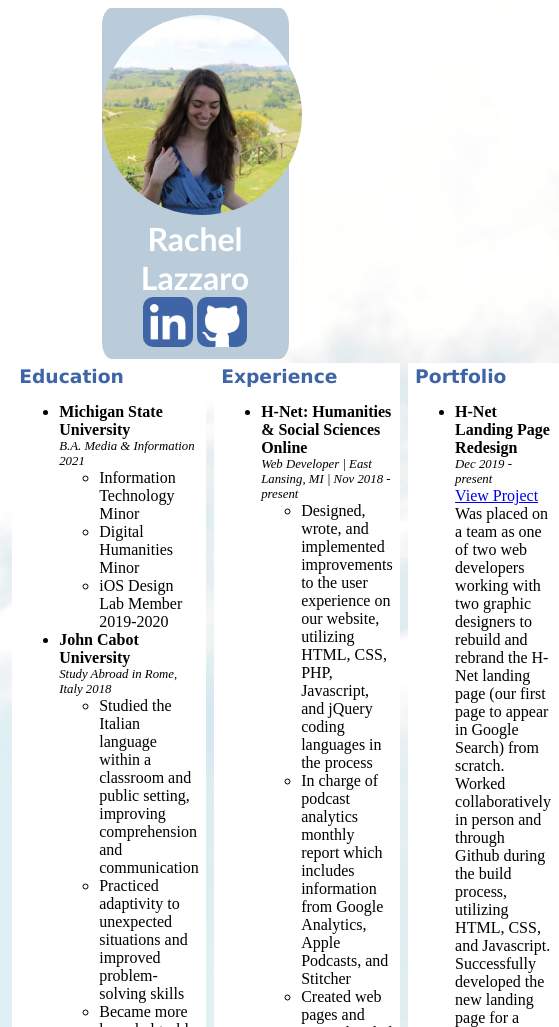
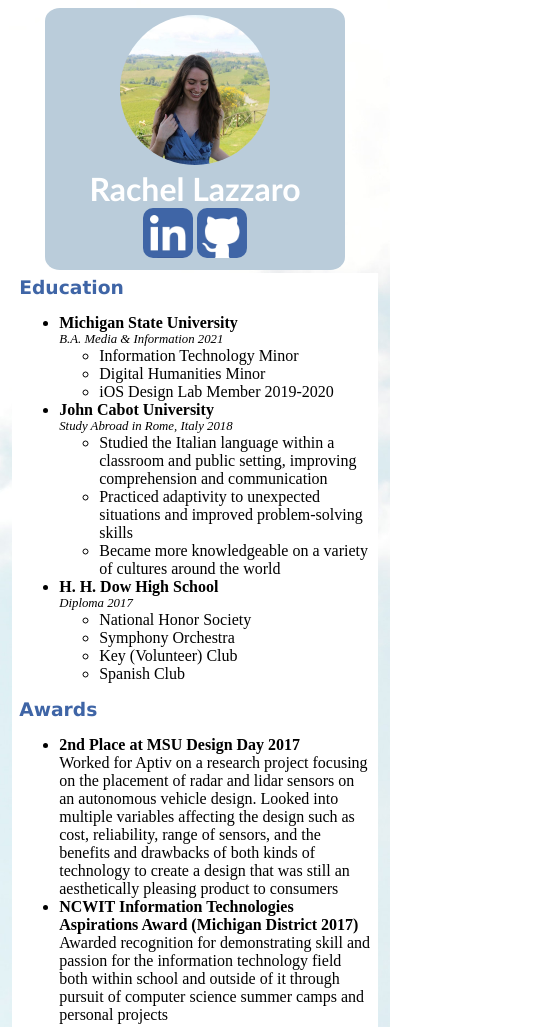
Before and after one commit to lazzaror/MI-449-css-spacing-and-layout, a plain HTML site: page index.html in a window 390 px wide. Shown: the top 1027 px of the page, 559 px wide, since content can reach past the window. Drawn offline with Linux system fonts and the light colour scheme.

Commit message:
added mobile version

```diff
--- a/index.html
+++ b/index.html
@@ -50,7 +50,7 @@
       </ul>
       <h3>Awards</h3>
       <ul>
-        <li class="header">2nd Place at MSU Design Day 2017
+        <li class="header">2nd Place at MSU Design Day 2017</li>
         Worked for Aptiv on a research project focusing on the placement of radar and lidar sensors on an autonomous
         vehicle design. Looked into multiple variables affecting the design such as cost, reliability, range of sensors,
         and the benefits and drawbacks of both kinds of technology to create a design that was still an aesthetically pleasing product to consumers
--- a/style.css
+++ b/style.css
@@ -13,13 +13,14 @@ body {
 }
 
 .profile-img {
-  width: 200px;
+  width: 30%;
   border-radius: 50%;
 }
 
 h1 {
   margin: 0;
   font-family: 'Trebuchet MS', 'Lucida Sans Unicode', 'Lucida Grande', 'Lucida Sans', Arial, sans-serif;
+  font-size: 2em;
   color: white;
 }
 
@@ -68,3 +69,28 @@ img {
 .portfolio {
   display: block;
 }
+
+@media only screen and (max-width: 768px) {
+
+  .profile-img {
+    width: 50%;
+  }
+
+  .profile-container {
+    width: 80%;
+  }
+
+  #content-container {
+    flex-wrap: wrap;
+    justify-content: center;
+  }
+
+  #col1, #col2, #col3 {
+    background-color: white;
+    display: inline-block;
+    margin: 1% 1%;
+    padding: 1% 2%;
+    flex-flow: flex-grow 80%;
+  }
+
+}
```
